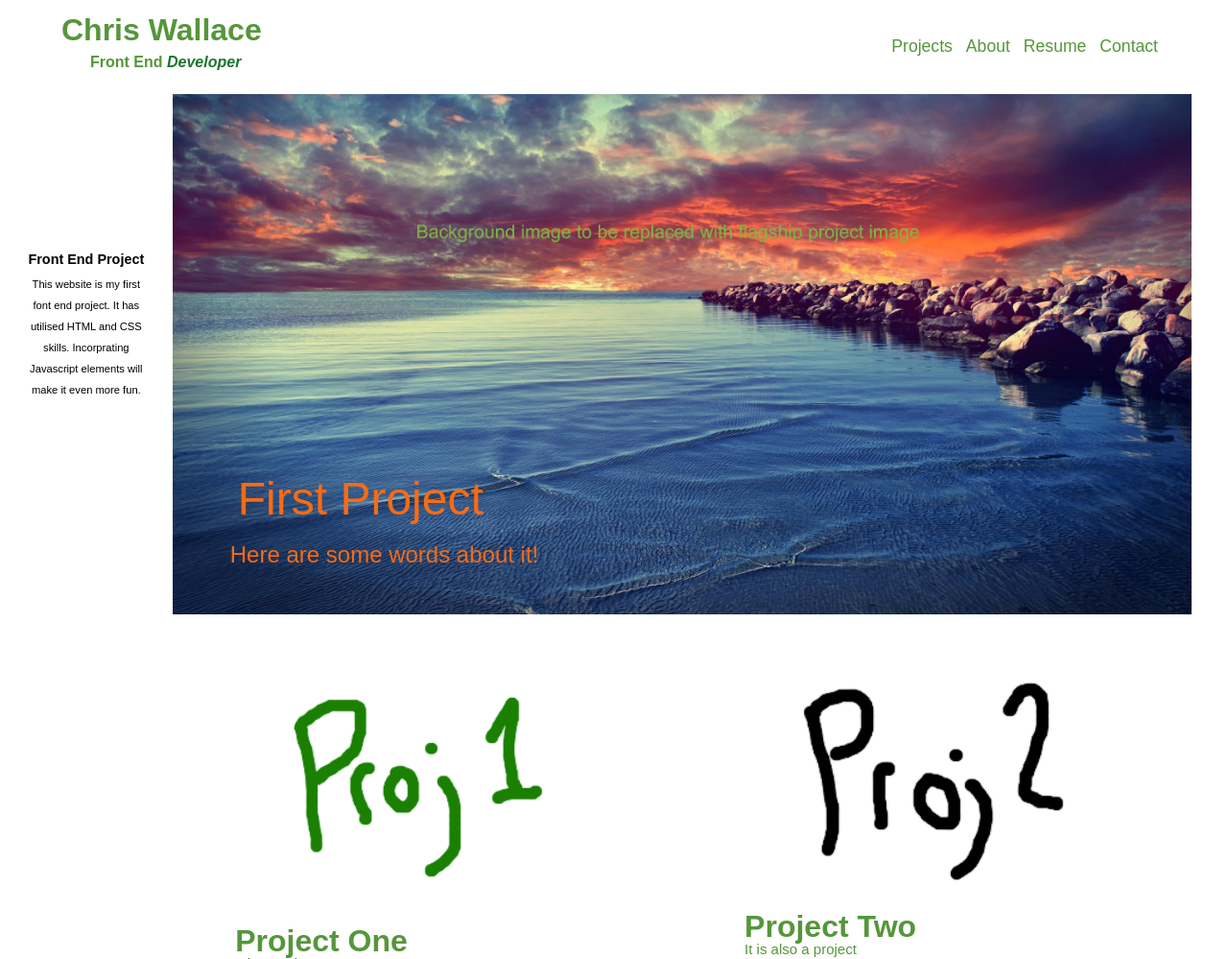
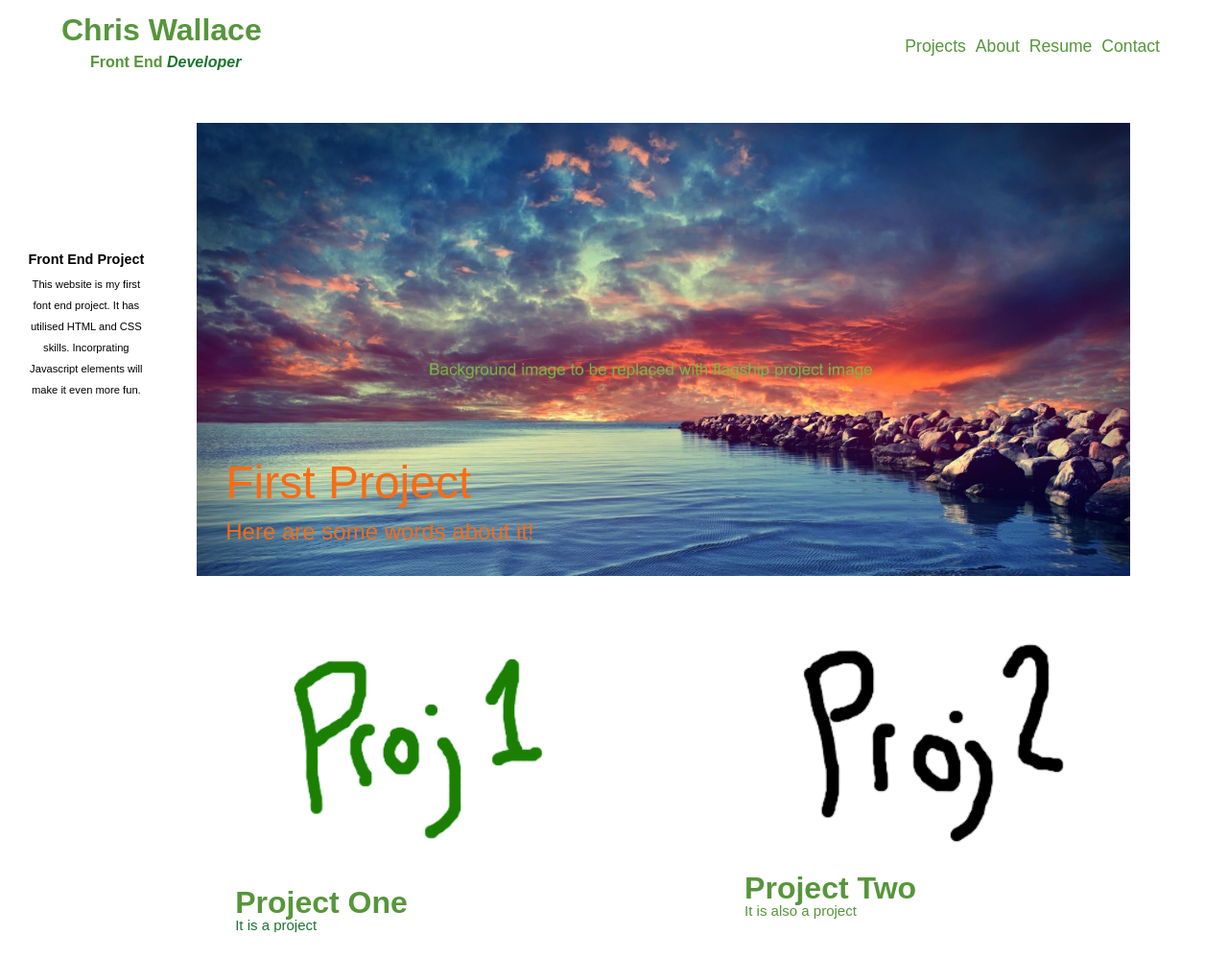
Before and after one commit to WollemiPines/my-projects-website, a plain HTML site: page index.html in a window 1280 px wide. Shown: the top 999 px of the page at 96% size. Drawn offline with Linux system fonts and the light colour scheme.

Commit message:
swaped background image for flex section, updated styles: footer, links, text boxes + update ReadMe

```diff
--- a/assets/css/style.css
+++ b/assets/css/style.css
@@ -12,6 +12,8 @@
 *{
     font-family: Arial, Helvetica, sans-serif;
     text-decoration:none ;
+    background-color: var(--background);
+    z-index: 2;
 }
 /* Header specific items */
 header {
@@ -22,6 +24,7 @@ align-items: center;
 justify-content: center;
 background-color: var(--background);
 padding:15px 0;
+z-index: 3;
 }
 .header_container{
     display: flex;
@@ -91,31 +94,29 @@ main {
     flex-direction:row;
 }
 /* Flagship images is the background image in this case */
+.main_content{
+    display:flex;
+    flex-direction: column;
+    width:100%;
+    background-color: var(--background);
+}
 .flagship_image_section{
-    display: flex;
-    justify-content: flex-start;
-    align-content: flex-end;
-    flex-direction: column;
-    padding: 50% 5% 15% 5%;
-    background-image: url(../images/flagship_image_2.jpeg);
-    background-color: black;
-    height: 550px;
-    background-position: center;
-    background-repeat: no-repeat;
-    background-size: cover;
+    padding: 10% 2%;
+    background-color: rgb(255, 255, 255);
     background-attachment: fixed;
-    width:fill;
-    margin:-50px 0 0 0;
+    position: fixed;
+    width:80%;
+    z-index:1;
 }
 .intro_text_title{
     color:rgb(249, 107, 19);
     font-size: 300%;
-    margin:15px;
+    margin:-260px 400px 0 30px;
 }
 .intro_text {
     color:rgb(249, 107, 19);
     font-size: 150%;
-    margin:7px;
+    margin:15px 400px 0 30px;
 }
 /* Project images section is for images of the project */
 .project_images {
@@ -124,7 +125,8 @@ flex-flow: row wrap;
     justify-content: space-around;
     width:100%;
     flex:1 1 50%;
-    padding:10px 0;
+    margin-top: 600px;
+    padding:10px 0 0;
 }
 .project_images img[src$=".png"]{
     width:400px;
@@ -143,9 +145,8 @@ flex-flow: row wrap;
 }
 /* Addtional info areas */
 .content_about, .content_resume, .content_contact{
-    margin:30px 15px 15px;
     text-align: center;
-    padding:15px;
+    padding:30px 2% 30px;
 }
 h4{
     color:var(--header_text);
@@ -157,15 +158,6 @@ h4{
 /* Link fottating */
 .h-link a:hover{
     padding:5px;
-    border: 2px black solid;
-    background-color: var(--button_color);
-    border-radius: 15px 6px 15px;
-    transform: skew(-25deg);
-    text-decoration: none;
-}
-.h-link a:hover{
-    padding:5px;
-    border: 2px black solid;
     background-color: var(--button_color);
     border-radius: 15px 6px 15px;
     transform: skew(-25deg);
@@ -173,18 +165,15 @@ h4{
 }
 .h-link a:link{
     padding:5px;
-    border: 2px var(--background) solid;
     font-size: 110%;
     color: var(--header_text);
     text-decoration: none;
 }
 a:active{
     text-decoration: none;
-
 }
 a:visited{
     padding:5px;
-    border: 2px var(--background) solid;
     font-size: 110%;
     color: var(--header_text);
     text-decoration: none;
@@ -192,9 +181,11 @@ a:visited{
 /* Footer */
 footer{
     width:100%;
+    background-color: var(--background);
+    padding:37px;
+}
+.container{
     text-align: center;
-    background-color: var(--button_color);
-    padding:20px;
-    margin:15px;
-    border:2px var(--contrast_text) solid;
+    border-top:3px var(--button_color) solid;
+    padding: 15px;
 }
--- a/index.html
+++ b/index.html
@@ -18,16 +18,16 @@
           </div>
           <div class="header-links">
              <div class="h-link">
-                 <a href="#project_images" alt="">Projects</a>
+                 <a href="#project_images">Projects</a>
             </div>
               <div class="h-link">
-                   <a href="#content_about" alt="">About</a>
+                   <a href="#content_about">About</a>
               </div>
               <div class="h-link">
-                   <a href="#content_resume" alt="">Resume</a>
+                   <a href="#content_resume">Resume</a>
               </div>
               <div class="h-link">
-                   <a href="#content_contact" alt="">Contact</a>
+                   <a href="#content_contact">Contact</a>
              </div>
           </div>
     </div>
@@ -51,21 +51,24 @@
        </div>
      </aside>
 <!-- main content -->
-     <div class="background">
+     <div class="main_content">
 
       <section class="flagship_image_section">
+        <a href="hjds"> <img src="../my-projects-website/assets/images/flagship_image_2.jpeg" alt="Flagship Project" width="100%">
         <div class="intro_text_title">
           <p>First Project</p>
         </div>
         <div class="intro_text">
           <p>Here are some words about it!</p>
          </div>
+         </a>
       </section>
 <!-- project images -->
+
       <section class="project_images" id="project_images">
          <div class="project_image_one">
             <div class="project_image_one_img">
-                 <a href="hjds"> <img src="../my-projects-website/assets/images/proj1.png" alt="">
+                 <a href="hjds"> <img src="../my-projects-website/assets/images/proj1.png" alt="Project 1 Image">
                    <div class="card-titles">
                       <h1>Project One</h1>
                        <p class="more-text">It is a project</p>
@@ -76,7 +79,7 @@
 
          <div class="project_image_two">
             <div class="project_image_two_img">
-               <a href="hjds"> <img src="../my-projects-website/assets/images/proj2.png" alt=""b>
+               <a href="hjds"> <img src="../my-projects-website/assets/images/proj2.png" alt="Project 2 Image"b>
                   <h1 class="card-titles">Project Two</h1>
                      <div class="more-text">
                         <p>It is also a project</p>
@@ -87,7 +90,7 @@
 
           <div class="project_image_three">
               <div class="project_image_three_img">
-                  <a href="hjds"> <img src="../my-projects-website/assets/images/proj3.png" alt="">
+                  <a href="hjds"> <img src="../my-projects-website/assets/images/proj3.png" alt="Project 3 Image">
                     <h1 class="card-titles">Project Three</h1>
                        <div class="more-text">
                           <p>So is this one</p>
@@ -98,7 +101,7 @@
 
           <div class="project_image_four">
              <div class="project_image_three_img">
-                 <a href="hjds"> <img src="../my-projects-website/assets/images/proj4.png" alt="">
+                 <a href="hjds"> <img src="../my-projects-website/assets/images/proj4.png" alt="Project 4 Image">
                      <h1 class="card-titles">Project Four</h1>
                         <div class="more-text">
                            <p>Can you beleive it? Another Project</p>
@@ -120,7 +123,7 @@
            </div>
       </section>
 
-      <section class="content_contact" id="centent_contact">
+      <section class="content_contact" id="content_contact">
           <h4>Contact</h4>
              <p>Please contact me via email
                  ChrisW1096@gmail.com
```
Also changed, not shown: assets/images/example.jpeg (added), 1 other file.
